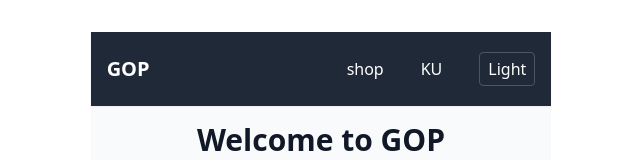
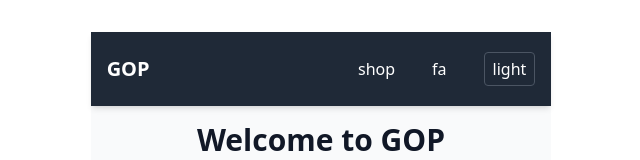
Before and after one commit to Diako999/gop-frontend, a React (Vite) app: page / in a window 1280 px wide. Shown: the top 160 px of the page, without its empty margins (319-959 px from the left). Built offline with nearby package versions, Linux system fonts and the light colour scheme.

Commit message:
creating translation json files en/fa, and added some words to it

```diff
--- a/package.json
+++ b/package.json
@@ -20,7 +20,7 @@
     "react-hook-form": "^7.66.0",
     "react-hot-toast": "^2.6.0",
     "react-i18next": "^16.2.3",
-    "react-router-dom": "^7.9.5",
+    "react-router-dom": "^7.9.6",
     "zod": "^4.1.12",
     "zustand": "^5.0.8"
   },
--- a/src/components/Header.tsx
+++ b/src/components/Header.tsx
@@ -13,7 +13,7 @@ function Header() {
   return (
     <div className={`${theme === 'light' ? 'bg-white text-gray-900' : 'bg-gray-800 text-white'}`}>
 
-    <header className="p-4 shadow-sm  sticky top-0 z-20 ">
+    <header className="p-4 shadow-md  sticky top-0 z-20">
       <div className={`max-w-5xl mx-auto flex items-center justify-between `}>
         <h1 className="font-bold text-xl">GOP</h1>
 
@@ -26,13 +26,13 @@ function Header() {
             onClick={toggleLanguage}
             className="ml-2 px-3 py-2 border rounded"
           >
-            {language === "en" ? "KU" : "EN"}
+            {language === "en" ? "fa" : "en"}
           </button>
            <button
                 onClick={toggleTheme}
                 className={`ml-2 px-2 py-1 border rounded ${theme === 'light' ? 'bg-white text-gray-900 hover:bg-gray-50 border-gray-300' : 'bg-gray-800 text-white hover:bg-gray-700 border-gray-600'}`}
                 >
-                {theme === "light" ? "Dark" : "Light"}
+                {theme === "light" ? t("dark") : t("light")}
            </button>
         </nav>
       </div>
--- a/src/i18n.tsx
+++ b/src/i18n.tsx
@@ -1,16 +1,16 @@
-import i18n from "i18next"
-import { initReactI18next } from "react-i18next"
-
-const resources = {
-  en: { translation: { welcome: "Welcome to GOP" } },
-  ku: { translation: { welcome: "بخیر بین بو گوپ"} },
-}
+import i18n from "i18next";
+import { initReactI18next } from "react-i18next";
+import en from "./locales/en.json";
+import fa from "./locales/fa.json";
 
 i18n.use(initReactI18next).init({
-  resources,
+  resources: {
+    en: { translation: en },
+    fa: { translation: fa },
+  },
   lng: "en",
   fallbackLng: "en",
   interpolation: { escapeValue: false },
-})
+});
 
-export default i18n
+export default i18n;
--- /dev/null
+++ b/src/locales/en.json
@@ -0,0 +1,7 @@
+{
+  "welcome": "Welcome to GOP",
+  "explore": "Explore our fabrics",
+  "light": "light",
+  "dark": "dark",
+  "shop": "shop"
+}
--- /dev/null
+++ b/src/locales/fa.json
@@ -0,0 +1,7 @@
+{
+  "welcome": "به گوپ خوش آمدید",
+  "explore": "پارچه های ما را ببینید",
+  "light" : "روشن",
+  "dark" : "تاریک",
+  "shop": "فروشگاه"
+}
--- a/src/store/useAppStore.ts
+++ b/src/store/useAppStore.ts
@@ -1,7 +1,7 @@
 import { create } from "zustand"
 
 interface AppState {
-  language:"en"|"ku",
+  language:"en"|"fa",
   theme : "dark" | "light",
   toggleLanguage: () => void,
   toggleTheme : () => void
@@ -12,7 +12,7 @@ export const useAppStore = create<AppState>((set)=>({
   theme : 'dark',
   toggleLanguage : ()=>
     set((state) => ({
-    language : state.language === 'en' ? 'ku' : 'en'
+    language : state.language === 'en' ? 'fa' : 'en'
   })),
   toggleTheme : ()=>
     set((state)=>({
```
Also changed, not shown: 1 other file (tests, documents, lock files or other folders).
